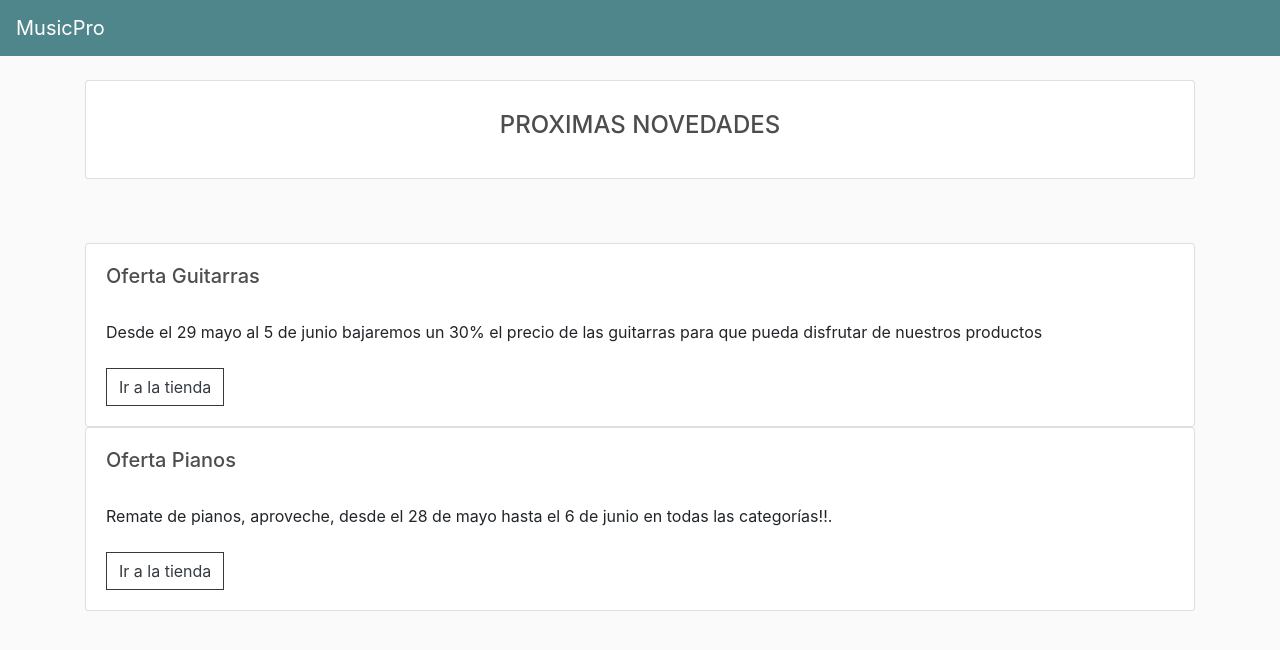
After one commit to ivanmaldonaxdo/PROYECTOMUSICPRO, a Django app: page /estrategias/ in a window 1280 px wide. The commit adds this page. Shown: the top 650 px of the page. Run offline with Django 3.2, Linux system fonts and the light colour scheme; data comes from the database, SQL or seed files in the repository; some libraries are stand-ins or nearby versions.

Commit message:
Estoy hasta el nepe

```diff
--- a/MusicPro/TiendaMPRO/admin.py
+++ b/MusicPro/TiendaMPRO/admin.py
@@ -3,4 +3,4 @@ from django.contrib import admin
 from .models import *
 
 admin.site.register([Categoria,SubCategoria,TipoProducto,Producto, Usuario,
-                    OrdenDeCompra, ProductoPedido, DireccionDeEnvio])
+                    OrdenDeCompra, ProductoPedido, DireccionDeEnvio, EstrategiaDeVenta])
--- a/MusicPro/TiendaMPRO/models.py
+++ b/MusicPro/TiendaMPRO/models.py
@@ -2,6 +2,7 @@ from django.db import models
 # from django.utils import timezone
 from django.core.validators import MinLengthValidator
 from django.contrib.auth.models import AbstractBaseUser, BaseUserManager
+from django.utils import timezone
 
 
 class UsuarioManager(BaseUserManager):
@@ -32,7 +33,7 @@ class UsuarioManager(BaseUserManager):
 
 
 class Usuario(AbstractBaseUser):
-    email = models.EmailField('Correo Electronico', max_length=100, unique=True)
+    email = models.EmailField('Correo Electronico', max_length=100, unique=True,)
     nombre = models.CharField('Nombre', max_length=100, null=True)
     usuario_activo= models.BooleanField(default=True)
     usuario_admin = models.BooleanField(default=False)
@@ -43,6 +44,7 @@ class Usuario(AbstractBaseUser):
 
     def __str__(self):
         return f'{self.nombre}'
+
 
     def has_perm(self,perm,obj = None):
         return True
@@ -152,3 +154,13 @@ class DireccionDeEnvio(models.Model):
 
     def __str__(self):
         return self.direccion
+
+
+class EstrategiaDeVenta(models.Model):
+    user = models.ForeignKey(Usuario, on_delete=models.CASCADE)
+    titulo = models.CharField(max_length=200)
+    estrategia = models.TextField(max_length=1500,null=True,blank=True)
+    fecha_creacion_modificacion = models.DateTimeField(default=timezone.now)
+
+    def __str__(self):
+        return self.titulo + ' | ' + str(self.user.nombre)
--- /dev/null
+++ b/MusicPro/TiendaMPRO/templates/TiendaMPRO/article_detail.html
@@ -0,0 +1,3 @@
+{% block content %}
+    {{estrategia.estrategia}}
+{% endblock %}
--- /dev/null
+++ b/MusicPro/TiendaMPRO/templates/TiendaMPRO/estrategias.html
@@ -0,0 +1,35 @@
+{% extends 'TiendaMPRO/main.html' %}
+{% load static %}
+
+{% block content %}
+<div>
+    <br>
+    <div class="card blockquote text-center" >
+        <br>
+        <h4>PROXIMAS NOVEDADES</h4>
+        <br>
+    </div>
+    {% if user.is_staff %}
+        <a  class="btn btn-outline-dark" href="#">Agregar Estrategia</a>
+    {% endif %}
+    <br>
+    <br>
+        {% for e in est %}
+        <div class="card">
+            <div class="card-body">
+                <h5 class="display-5 ">{{e.titulo}}</h5>
+                <br>
+                {{e.estrategia}}
+                <br>
+                <br>
+                <a  class="btn btn-outline-dark" href="{% url 'store' %}">Ir a la tienda</a>
+                {% if user.is_staff %}
+                    <a  class="btn btn-outline-dark" href="#">Eliminar</a>
+                {% endif %}
+            </div>
+
+        </div>
+        {% endfor %}
+
+</div>
+{% endblock %}
--- a/MusicPro/TiendaMPRO/templates/TiendaMPRO/main.html
+++ b/MusicPro/TiendaMPRO/templates/TiendaMPRO/main.html
@@ -25,6 +25,11 @@
             <li class="nav-item active">
               <a class="nav-link" href="{% url 'store' %}">Tienda <span class="sr-only">(current)</span></a>
             </li>
+              {% if user.is_staff %}
+              <li class="nav-item active">
+                <a class="nav-link" href="{% url 'estrategias' %}">Estrategias<span class="sr-only">(current)</span></a>
+              </li>
+              {% endif %}
             <li class="nav-item active">
               <a class="nav-link" href="{% url 'logout_usuario' %}">Cerrar Sesion</a>
             </li>
--- a/MusicPro/TiendaMPRO/urls.py
+++ b/MusicPro/TiendaMPRO/urls.py
@@ -1,7 +1,7 @@
 from django.conf.urls import include, url
 from . import views
 from django.contrib.auth.views import logout_then_login
-from .views import home, RegistrarUsuario, Login
+from .views import Estrategia, RegistrarUsuario, Login
 from django.urls import path
 
 urlpatterns = [
@@ -17,6 +17,8 @@ urlpatterns = [
     path('update_producto/', views.updateProducto, name='update_producto'),
     path('registrar/', RegistrarUsuario.as_view(), name='registrar'),
     path('login/',Login.as_view(), name="login" ),
-    path('logout/', logout_then_login, name='logout_usuario')
+    path('logout/', logout_then_login, name='logout_usuario'),
+    path('estrategias/', views.Estrategia, name='estrategias'),
+
 
 ]
--- a/MusicPro/TiendaMPRO/views.py
+++ b/MusicPro/TiendaMPRO/views.py
@@ -12,11 +12,11 @@ from django.views.decorators.csrf import csrf_exempt
 # Create your views here.
 
 from django.http import JsonResponse, request
-from django.views.generic.edit import FormView
+from django.views.generic.edit import DeleteView, FormView
 import json
 from django.urls import reverse_lazy
-from django.views.generic import CreateView
-from .models import Usuario
+from django.views.generic import CreateView, DetailView, ListView, UpdateView, DeleteView
+from .models import Usuario, EstrategiaDeVenta
 from .forms import FormularioRegistro, LoginUsuario
 from django.contrib.auth import (authenticate, logout ,login)
 from django.contrib import messages
@@ -225,3 +225,17 @@ def CommitPago(request):
 
     context={'tk':tk,'respse':response, 'order': order}
     return render(request, 'TiendaMPRO/CommitPago.html',context)
+
+
+
+def Estrategia(request):
+    estrategias = EstrategiaDeVenta.objects.all()
+    if request.user.is_authenticated:
+        customer = request.user
+        order, created = OrdenDeCompra.objects.get_or_create(customer=customer, complete=False)
+        itemsCarrito = order.get_carro_productos
+    else:
+        order= {'get_total_carro': 0, 'get_carro_productos': 0}
+        itemsCarrito = order['get_carro_productos']
+    context ={'itemsCarrito' : itemsCarrito, 'est': estrategias}
+    return render(request, 'TiendaMPRO/estrategias.html', context)
```
Also changed, not shown: MusicPro/TiendaMPRO/migrations/0009_delete_customer.py (added), MusicPro/TiendaMPRO/migrations/0010_estrategiadeventa.py (added), MusicPro/TiendaMPRO/migrations/0011_auto_20210527_0247.py (added), MusicPro/TiendaMPRO/templates/TiendaMPRO/eliminarestrategia.html (added), MusicPro/db.sqlite3.
